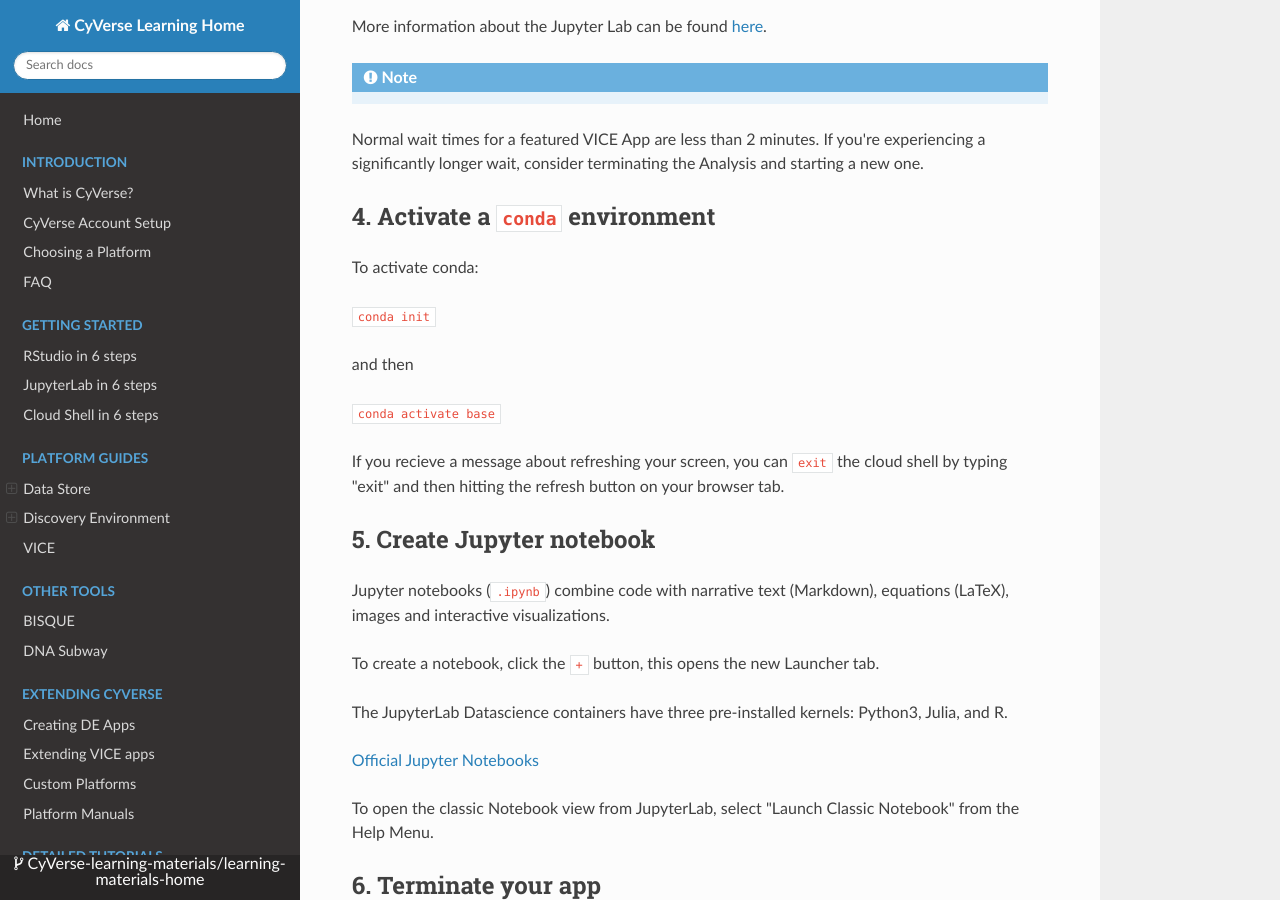
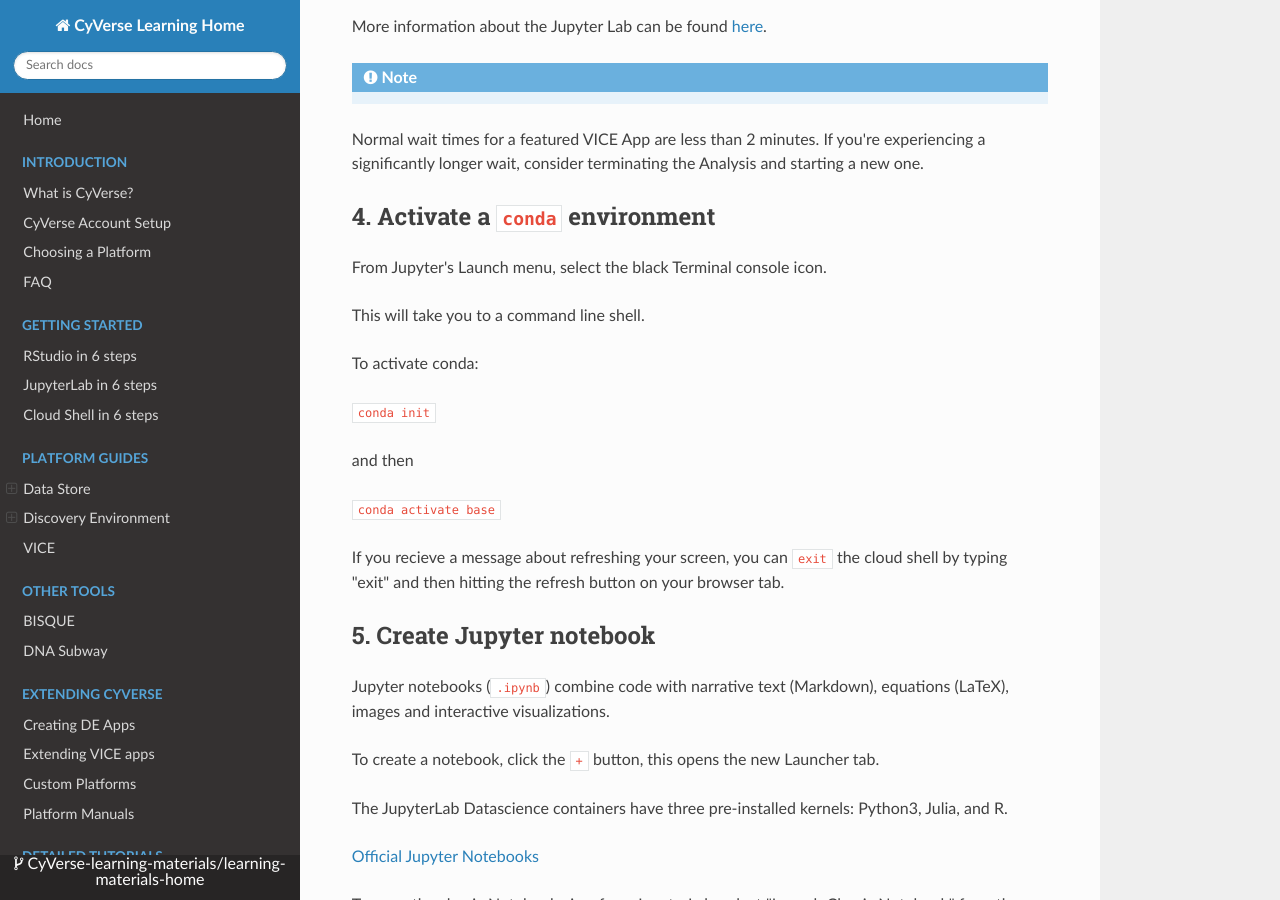
Before and after one commit to CyVerse-learning-materials/learning-materials-home, an MkDocs documentation site: the page built from docs/vice/quick-jupyter.md, in a window 1280 px wide and 900 px high, scrolled down 2102 px. Built offline with MkDocs 1.6.1, drawn with Linux system fonts in a browser that asks for light colours; nearby versions of some CDN libraries.

Commit message:
Update quick-jupyter.md

````diff
--- a/docs/vice/quick-jupyter.md
+++ b/docs/vice/quick-jupyter.md
@@ -46,6 +46,10 @@
 
 ## 4. Activate a `conda` environment
 
+From Jupyter's Launch menu, select the black Terminal console icon.
+
+This will take you to a command line shell.
+
 To activate conda:
 
 ``` conda init ```
````
